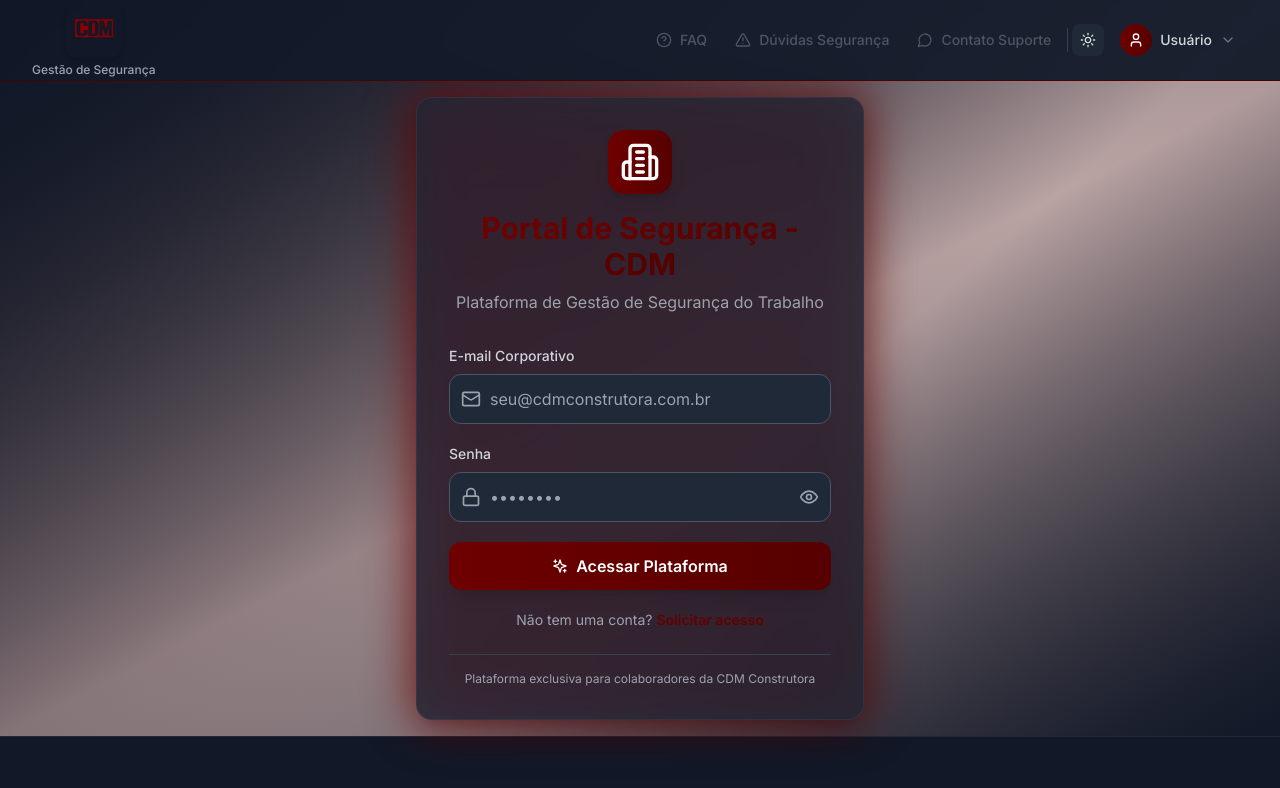
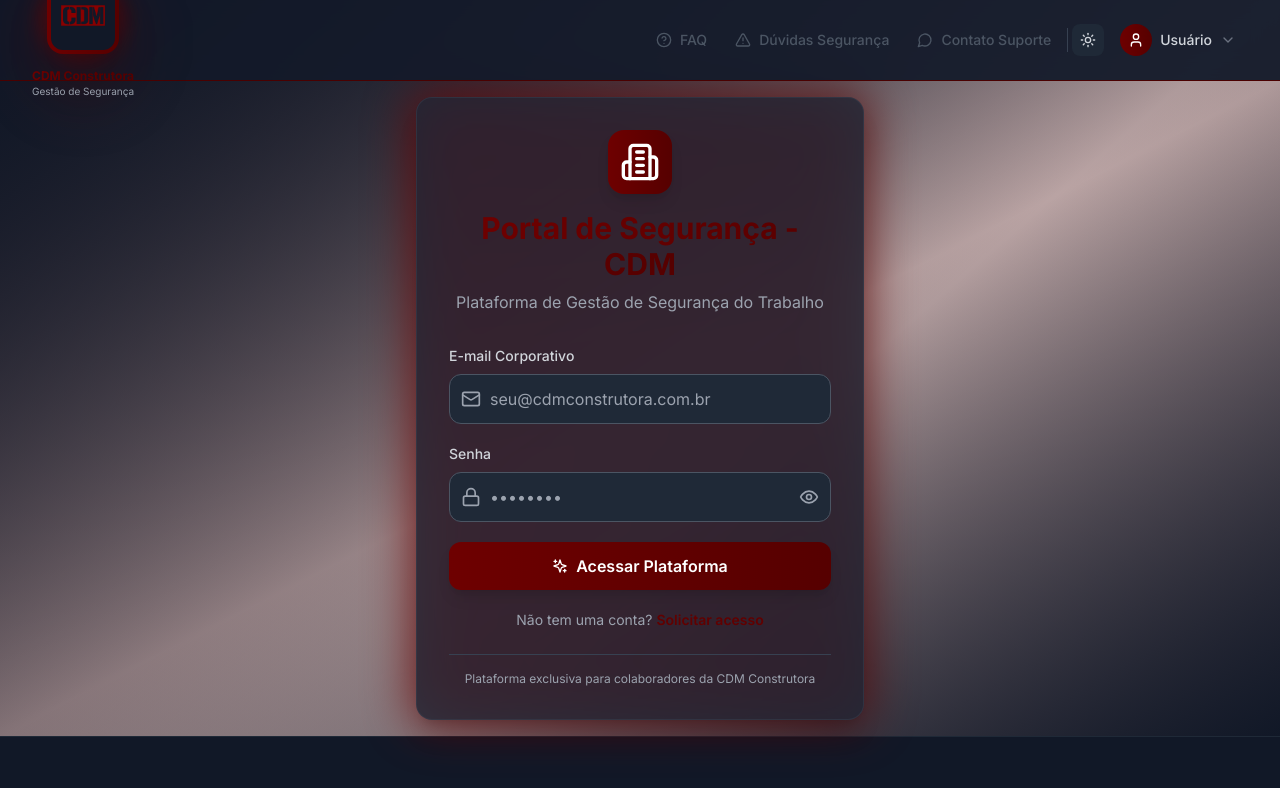
Before and after one commit to dev-celo/plataforma-seguranca-cdm-frontend, a React (Vite) app: page /login in a window 1280 px wide. Shown: the top 788 px of the page. Built offline with nearby package versions, Linux system fonts and the light colour scheme; no server answers.

Commit message:
fix: Logo pequena e mal posicionada

```diff
--- a/src/components/Layout/Header.jsx
+++ b/src/components/Layout/Header.jsx
@@ -47,16 +47,38 @@
             <Menu className="w-5 h-5" />
           </button>
 
-          {/* Logo CDM em Destaque */}
-          <Link to="/dashboard" className="flex flex-col items-center group ml-2 md:ml-0">
+          {/* Logo CDM em SUPER DESTAQUE */}
+          <Link to="/dashboard" className="flex flex-col items-center group ml-2 md:ml-0 relative">
+            {/* Glow effect atrás da logo */}
+            <div className="absolute inset-0 bg-gradient-to-r from-cdm-500/20 to-cdm-700/20 rounded-full blur-xl group-hover:blur-2xl transition-all duration-500 -z-10 scale-110"></div>
+
+            {/* Container com gradiente e brilho */}
+            <div className="relative">
+              {/* Anel de brilho externo */}
+              <div className="absolute -inset-1 bg-gradient-to-r from-cdm-500 via-cdm-600 to-cdm-700 rounded-full opacity-75 group-hover:opacity-100 blur-md group-hover:blur-xl transition-all duration-500"></div>
+
+              {/* Logo com borda gradiente */}
+              <div className="relative bg-gradient-to-r from-cdm-500 to-cdm-700 rounded-2xl p-1 shadow-2xl group-hover:shadow-cdm-500/50 transition-all duration-500">
                 <img
                   src="/logo.png"
                   alt="CDM Construtora"
-              className="w-10 h-10 md:w-14 md:h-14 object-contain rounded-xl group-hover:scale-105 transition-transform duration-300 shadow-md"
+                  className="w-12 h-12 md:w-16 md:h-16 object-contain rounded-xl bg-white dark:bg-gray-900 transition-all duration-300 group-hover:scale-105"
                 />
-            <span className="text-[10px] md:text-xs text-gray-500 dark:text-gray-400 mt-1 font-medium">
+              </div>
+
+              {/* Indicador de destaque (pulse) */}
+              <div className="absolute -top-1 -right-1 w-3 h-3 bg-green-500 rounded-full animate-pulse shadow-lg"></div>
+            </div>
+
+            {/* Texto com gradiente */}
+            <div className="mt-2 text-center">
+              <span className="text-[10px] md:text-xs font-bold bg-gradient-to-r from-cdm-500 to-cdm-700 bg-clip-text text-transparent">
+                CDM Construtora
+              </span>
+              <span className="text-[8px] md:text-[10px] text-gray-500 dark:text-gray-400 block -mt-0.5">
                 Gestão de Segurança
               </span>
+            </div>
           </Link>
 
           {/* Desktop Navigation */}
```
Lines whose indentation alone changed are shown as unchanged.
